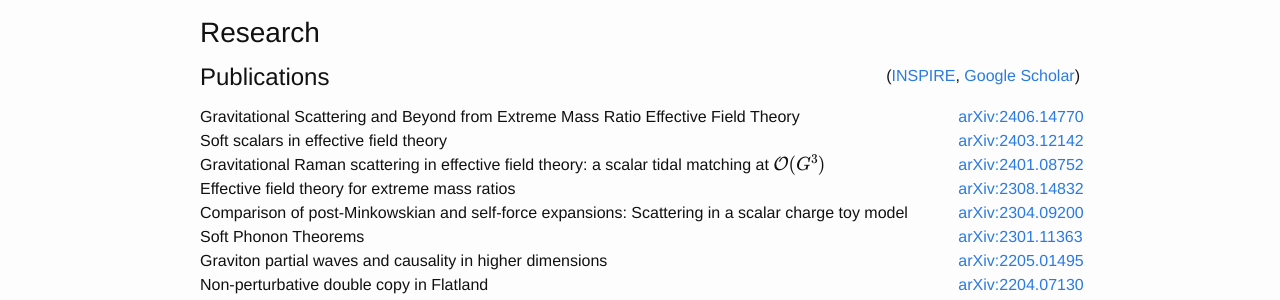
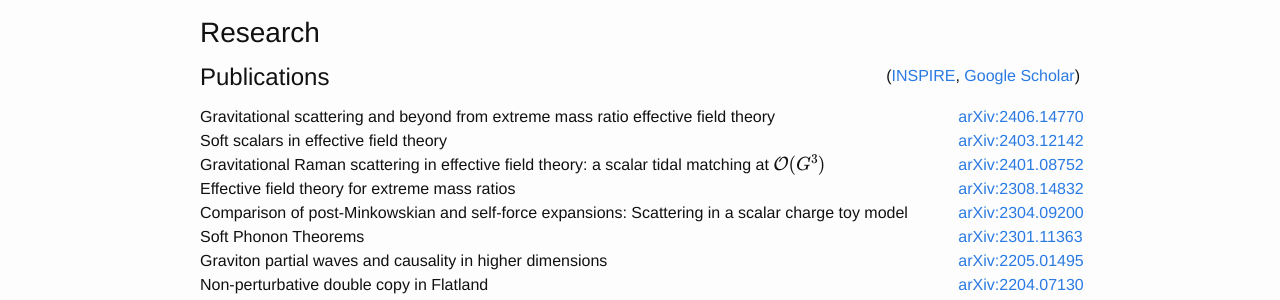
Before and after one commit to julioparra/julioparra.github.io, a Jekyll site: the page built from index.md, in a window 1280 px wide and 900 px high. Shown: the part 415-715 px from the top of the window. Built offline with Jekyll 4.4.1, drawn with Linux system fonts in a browser that asks for light colours; nearby versions of some CDN libraries.

Commit message:
Fixed typo

```diff
--- a/_data/papers.yml
+++ b/_data/papers.yml
@@ -1,4 +1,4 @@
-- title: "Gravitational Scattering and Beyond from Extreme Mass Ratio Effective Field Theory"
+- title: "Gravitational scattering and beyond from extreme mass ratio effective field theory"
   arxivnumber: "2406.14770"
 - title: "Soft scalars in effective field theory"
   arxivnumber: "2403.12142"
```
